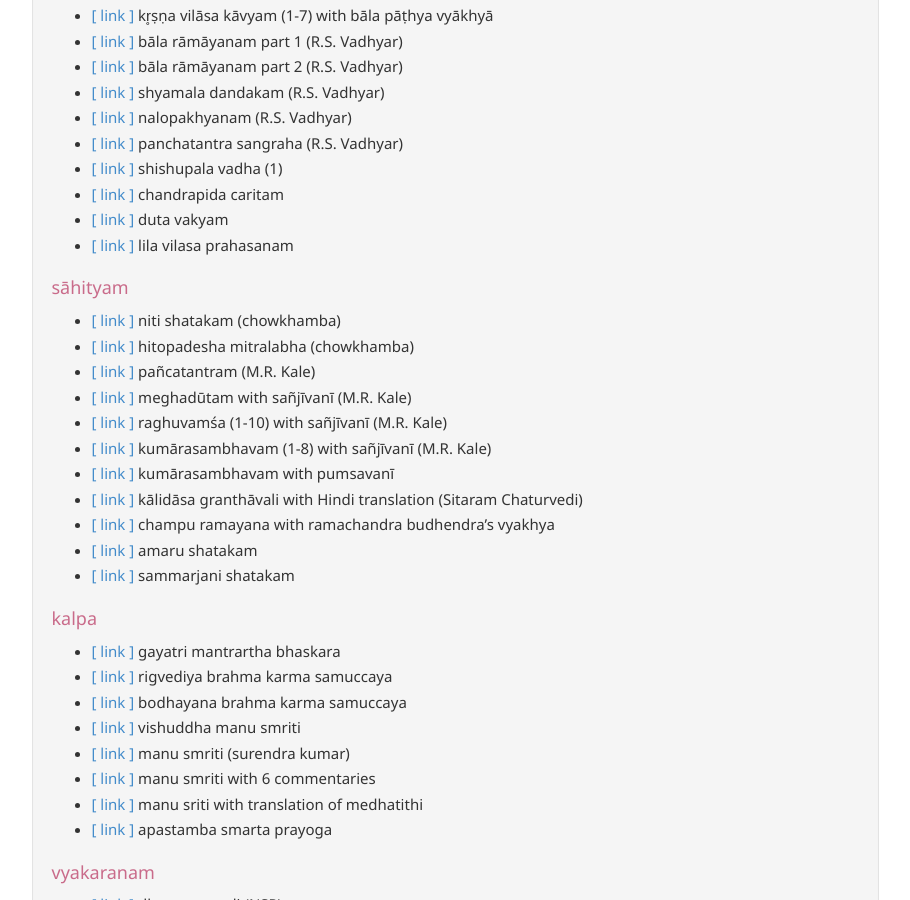
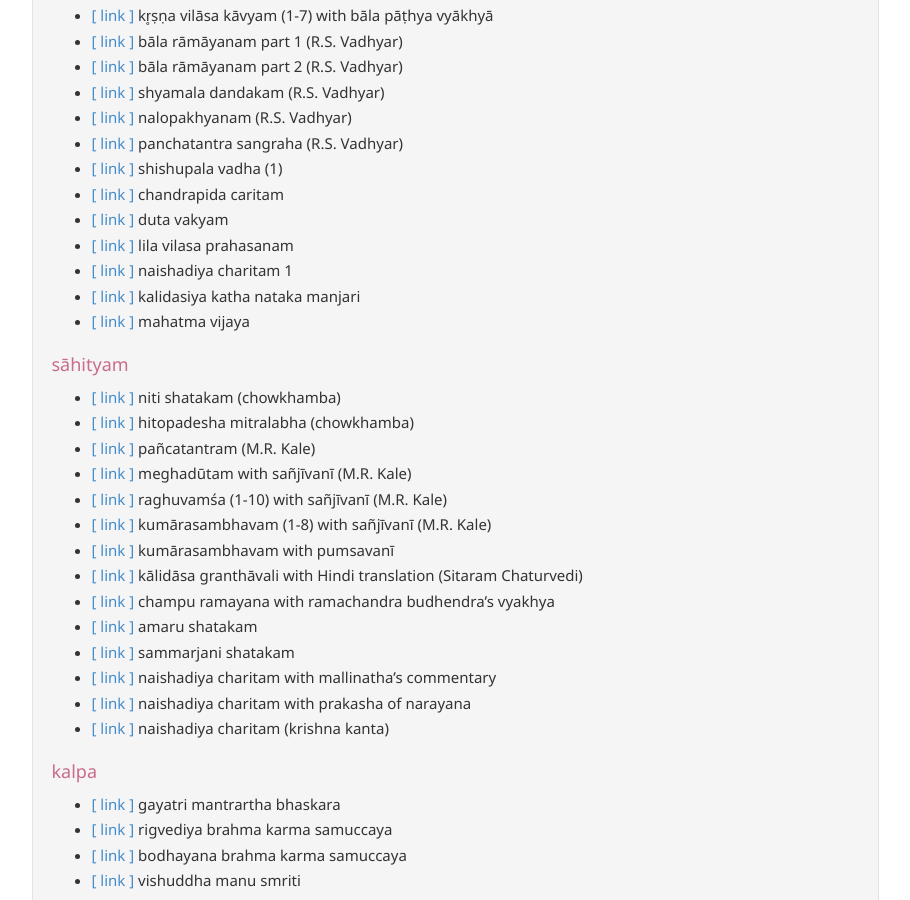
Before and after one commit to aupasana/aupasana.github.io, a Jekyll site: the page built from pages/sanskrit/links.md, in a window 1280 px wide and 900 px high, scrolled down 1031 px. Shown: the whole window, without its empty margins (276-1186 px from the left). Built offline with Jekyll 4.4.1, drawn with Linux system fonts in a browser that asks for light colours; nearby versions of some CDN libraries.

Commit message:
Update links.md

```diff
--- a/pages/sanskrit/links.md
+++ b/pages/sanskrit/links.md
@@ -82,6 +82,9 @@ The links below mostly reference works on http://www.archive.org
 * [[ link ]][cpc] chandrapida caritam
 * [[ link ]][dv] duta vakyam
 * [[ link ]][lvp] lila vilasa prahasanam
+* [[ link ]][ncrs1] naishadiya charitam 1
+* [[ link ]][kknm] kalidasiya katha nataka manjari
+* [[ link ]][mv] mahatma vijaya
 
 [kv1]: https://archive.org/details/KrishnaVilasaSukumaraVilasiniVyakhyaRamapanivadiniEd.SubramanyaUpadhyaR.
 [kv2]: https://archive.org/details/KrishnaVilasaSukumaraBalaPhataVykhyaGovindaSuriEd.JhaV.S.RashtriyaSanskritSansthanMS
@@ -108,6 +114,9 @@ The links below mostly reference works on http://www.archive.org
 * [[ link ]][cr] champu ramayana with ramachandra budhendra's vyakhya
 * [[ link ]][as] amaru shatakam
 * [[ link ]][sms] sammarjani shatakam
+* [[ link ]][ncm] naishadiya charitam with mallinatha's commentary
+* [[ link ]][ncp] naishadiya charitam with prakasha of narayana
+* [[ link ]][nckk] naishadiya charitam (krishna kanta)
 
 [ns-c]: https://archive.org/details/NeetiShatakamChowkhambaSanskritSeries
 [hu-c]: https://archive.org/details/HitopdeshMitralabhaChowkhambaPublishers
```
Also changed, not shown: other parts of pages/sanskrit/links.md (+6 -0 lines).
